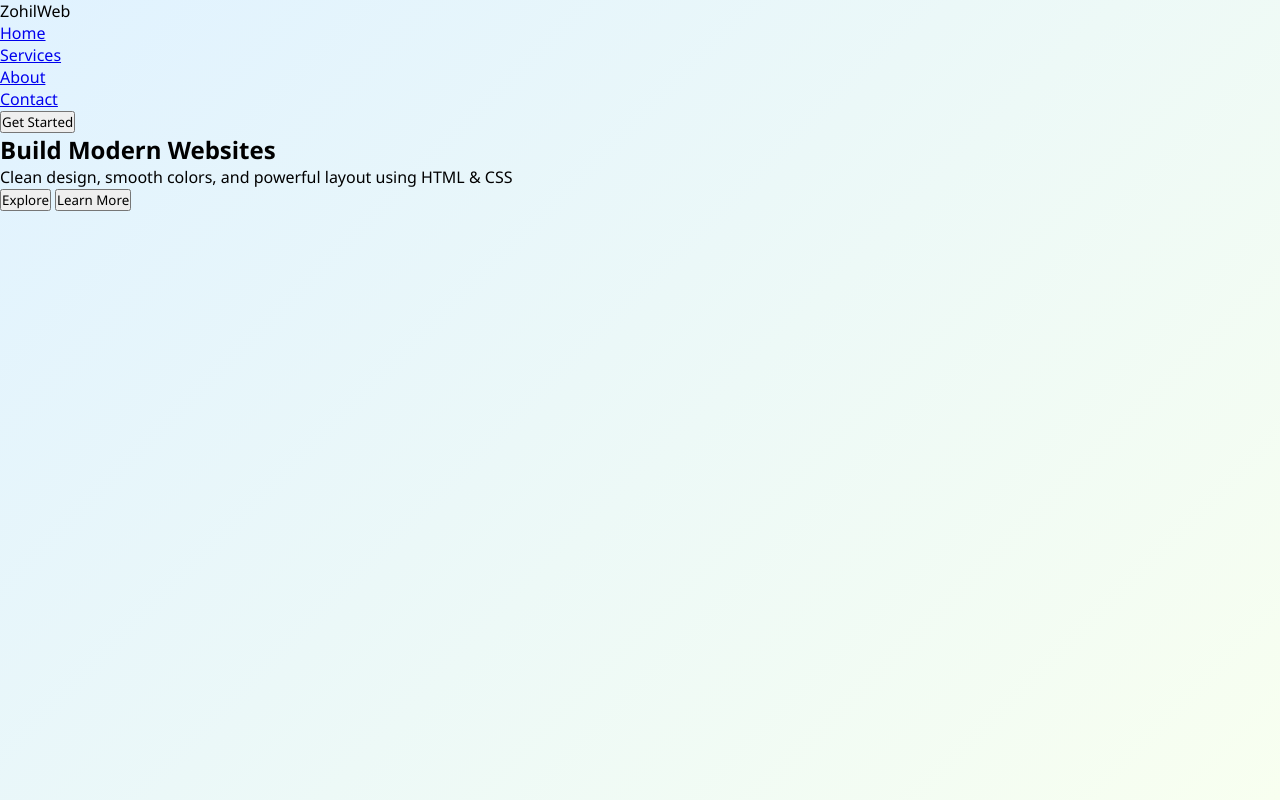
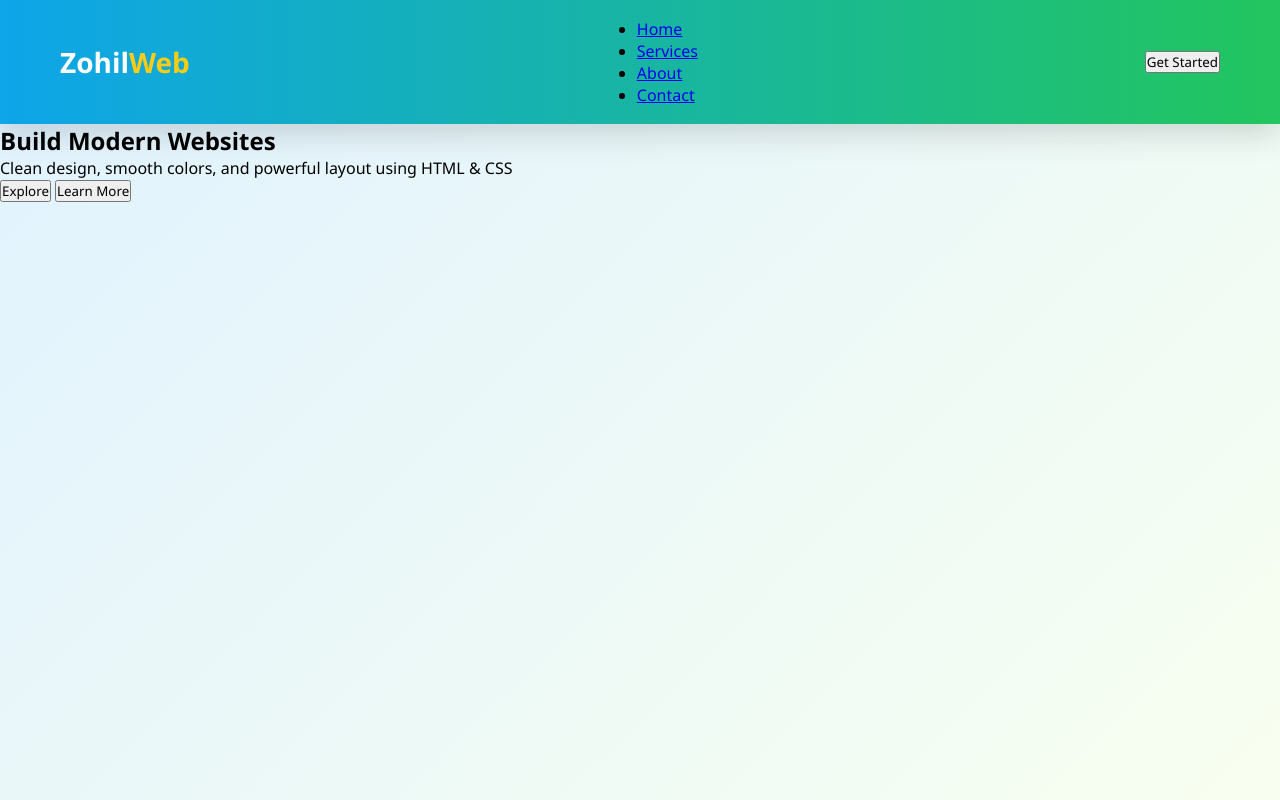
Before and after one commit to ZohilRahimzai/WebZ, a plain HTML site: page WebZ/index.html in a window 1280 px wide. Drawn offline with Linux system fonts and the light colour scheme.

Commit message:
nav and Logo style Updated:

```diff
--- a/WebZ/index.css
+++ b/WebZ/index.css
@@ -13,3 +13,28 @@
     min-height: 100vh;
 
 }
+
+.navbar {
+
+    display: flex;
+    align-items: center;
+    justify-content: space-between;
+    padding: 18px 60px;
+    background: linear-gradient(to right, #0ea5e9, #22c55e);
+    box-shadow: 0 10px 30px rgba(0,0,0,0.15);
+
+}
+
+.logo {
+
+    font-size: 28px;
+    font-weight: bold;
+    color: white;
+
+}
+
+.logo span {
+
+    color: #facc15;
+
+}
```
